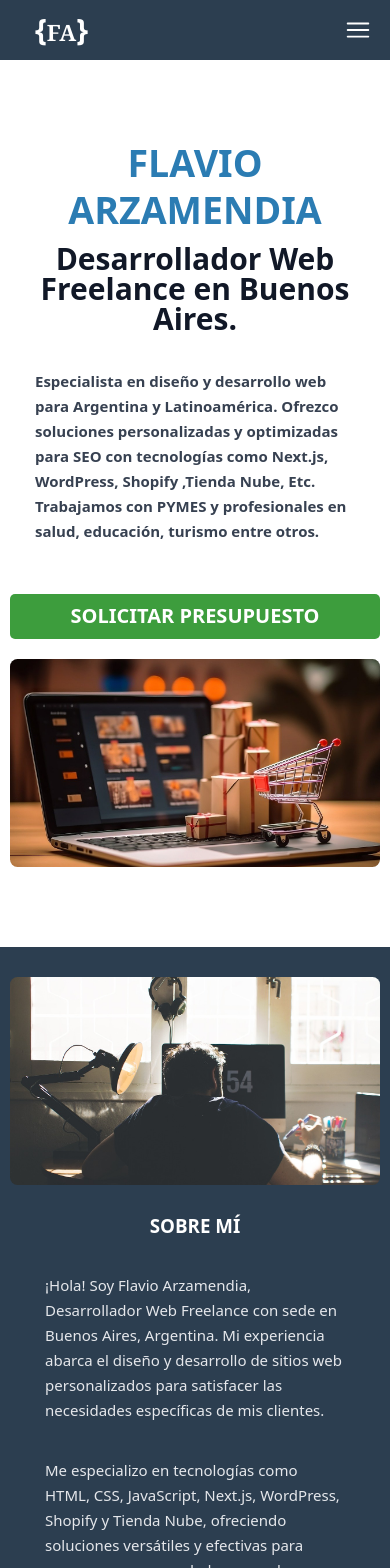
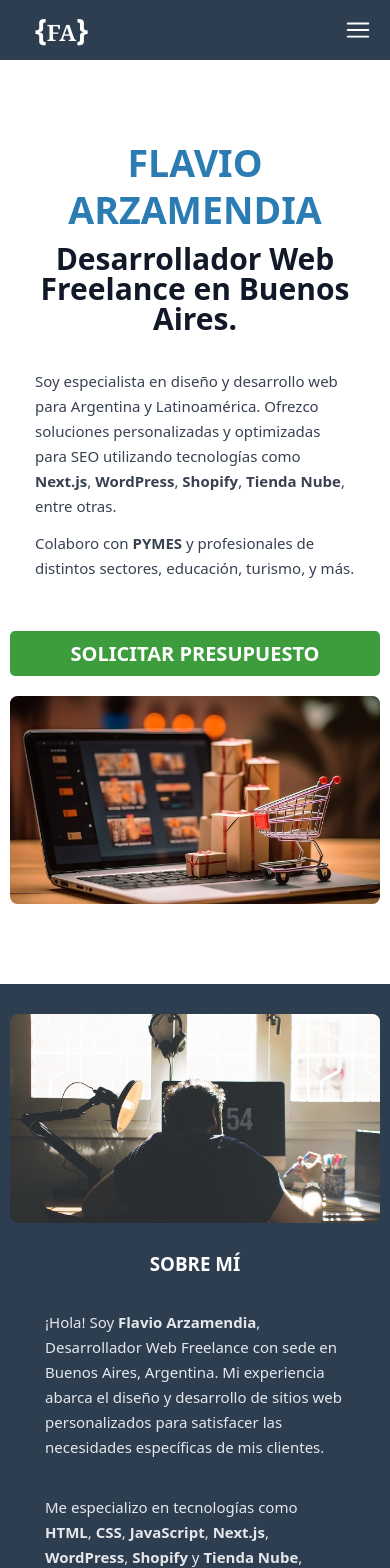
Before and after one commit to Flavioarzamendia/portfolionextjs-v.2, a Next.js app: page / in a window 390 px wide. Shown: the top 1568 px of the page. Built offline with nearby package versions, Linux system fonts and the light colour scheme.

Commit message:
arreglos

```diff
--- a/components/inicio.js
+++ b/components/inicio.js
@@ -31,8 +31,15 @@ const Inicio = () => {
               >Flavio Arzamendia <span className="block text-5xl normal-case text-gray-900 mt-4 font-semibold">
                 Desarrollador Web Freelance en Buenos Aires.</span>
               </h1>
-              <p className="text-2xl leading-10 md:text-3xl md:text-left md:p-0 mb-20   font-sans font-semibold  px-10" >
-              Especialista en diseño y desarrollo web para Argentina y Latinoamérica. Ofrezco soluciones personalizadas y optimizadas para SEO con tecnologías como Next.js, WordPress, Shopify ,Tienda Nube, Etc. Trabajamos con PYMES y profesionales en salud, educación, turismo entre otros.
+              <p className="text-2xl leading-10 md:text-3xl md:text-left md:p-0 mb-5   font-sans font-normal  px-10" >
+              Soy especialista en diseño y desarrollo web para Argentina y Latinoamérica.
+                Ofrezco soluciones personalizadas y optimizadas para SEO utilizando tecnologías como
+                <strong> Next.js</strong>, <strong> WordPress</strong>, <strong> Shopify</strong>,
+                <strong> Tienda Nube</strong>, entre otras.
+              </p>
+
+              <p className="text-2xl leading-10 md:text-3xl md:text-left md:p-0 mb-20   font-sans font-normal  px-10">
+              Colaboro con <strong>PYMES</strong> y profesionales de distintos sectores, educación, turismo, y más.
               </p>
 
               <div className="flex md  flex-col items-center space-y-8 md:flex-row md:space-y-0 md:space-x-4 w-full px-auto">
@@ -94,10 +101,11 @@ const Inicio = () => {
             <div className="flex-1 p-4 mx-10 text-center md:text-left">
               <h2 className="text-3xl md:text-5xl  text-center md:text-left  lg:text-5xl font-bold mb-14 uppercase">Sobre mí</h2>
               <p className="text-2xl md:text-3xl text-left text-gray-200 mb-14 leading-10">
-              ¡Hola! Soy Flavio Arzamendia, Desarrollador Web Freelance con sede en Buenos Aires, Argentina. Mi experiencia abarca el diseño y desarrollo de sitios web personalizados para satisfacer las necesidades específicas de mis clientes.
+              ¡Hola! Soy <strong>Flavio Arzamendia</strong>, Desarrollador Web Freelance con sede en Buenos Aires, Argentina. Mi experiencia abarca el diseño y desarrollo de sitios web personalizados para satisfacer las necesidades específicas de mis clientes.
               </p>
               <p className="text-2xl md:text-3xl text-left text-gray-200 mb-20 leading-10">
-              Me especializo en tecnologías como HTML, CSS, JavaScript, Next.js, WordPress, Shopify y Tienda Nube, ofreciendo soluciones versátiles y efectivas para empresas y emprendedores que buscan destacar en línea.
+              Me especializo en tecnologías como <strong>HTML</strong>, <strong>CSS</strong>, <strong>JavaScript</strong>, <strong>Next.js</strong>, <strong>WordPress</strong>, <strong>Shopify</strong> y <strong>Tienda Nube</strong>, ofreciendo soluciones versátiles y efectivas para empresas y emprendedores que buscan destacar en línea.
+
               </p>
               <p className="text-2xl md:text-3xl text-left text-gray-200 mb-20 leading-10">
               Mi enfoque va más allá de crear sitios web atractivos: desarrollo sitios responsivos, optimizados para SEO y centrados en la experiencia del usuario. Ofrezco funcionalidades avanzadas como formularios de contacto, registro, suscripción y e-commerce.
@@ -144,8 +152,11 @@ const Inicio = () => {
               />
               <div className="p-6 px-14 mt-10">
                 <h3 className="text-3xl lg:text-4xl font-bold mb-8 ">Servicios de Diseño y Desarrollo Web</h3>
+                <p className="text-gray-200 mb-4 text-2xl leading-10">
+                <strong>Desarrollo de Sitios Web Modernos y Funcionales:</strong> Utilizo <strong>HTML</strong>, <strong>CSS</strong>, <strong>JavaScript</strong> y frameworks como <strong>Next.js</strong> para diseñar soluciones web adaptadas a las necesidades de negocios locales e internacionales.
+                </p>
                 <p className="text-gray-200 mb-6 text-2xl leading-10">
-                Desarrollo de Sitios Web Modernos y Funcionales: Utilizo HTML, CSS, JavaScript y frameworks como Next.js para diseñar soluciones web adaptadas a las necesidades de negocios locales e internacionales. Atendemos a abogados, médicos, terapeutas, educadores online empresas de turismo y PyMES. Contacta a FA Desarrollo Web para crear un sitio web a medida, diseñado para impulsar tu crecimiento digital.
+                Atendemos a <strong>abogados</strong>, <strong>médicos</strong>, <strong>terapeutas</strong>, <strong>educadores online</strong>, <strong>empresas de turismo</strong> y <strong>PyMES</strong>. Contacta a <strong>FADesarrolloWeb</strong> para crear un sitio web a medida, diseñado para impulsar tu crecimiento digital.
                 </p>
 
 
@@ -169,10 +180,13 @@ const Inicio = () => {
               />
               <div className="p-6 px-14 mt-10">
                 <h3 className="text-3xl lg:text-4xl font-bold mb-10 ">Optimización de SEO</h3>
-                <p className="text-gray-200 mb-6 text-2xl leading-10">
-                Optimización SEO Local e Internacional: Mejora la visibilidad de tu sitio web con nuestras estrategias avanzadas de SEO. Realizamos análisis de palabras clave, optimización de contenido y técnicas de link building para atraer más tráfico a tu web. Nuestras estrategias SEO están diseñadas para profesionales como abogados, médicos, terapeutas, educadores online, empresas de turismo y PyMES, maximizando tu presencia en Google y otros motores de búsqueda.
+                <p className="text-gray-200 mb-4 text-2xl leading-10">
+                <strong>Optimización SEO Local e Internacional:</strong> Mejora la visibilidad de tu sitio web con nuestras estrategias avanzadas de SEO.
                 </p>
 
+                <p className="text-gray-200 mb-4 text-2xl leading-10">
+                Realizamos <strong>análisis de palabras clave</strong>, <strong>optimización de contenido</strong> y <strong>técnicas de link building</strong> para atraer más tráfico a tu web.
+                </p>
 
 
               </div>
@@ -194,8 +208,13 @@ const Inicio = () => {
               />
               <div className="p-6 px-14 mt-10">
                 <h3 className="text-3xl lg:text-4xl font-bold mb-10">Mantenimiento y Actualización</h3>
+                <p className="text-gray-200 mb-4 text-2xl leading-10">
+                <strong>Mantenimiento de Sitios Web:</strong> Garantizamos el óptimo funcionamiento de tu sitio web con nuestros servicios de <strong>actualización</strong>, <strong>soporte técnico</strong> y <strong>monitoreo continuo</strong>.
+                </p>
+
                 <p className="text-gray-200 mb-6 text-2xl leading-10">
-                Mantenimiento de Sitios Web: Garantizamos el óptimo funcionamiento de tu sitio web con nuestros servicios de actualización, soporte técnico y monitoreo continuo.En WordPress, Shopify, Tienda Nube y soluciones a medida, ofrecemos mantenimiento proactivo para PYMES y profesionales en Argentina y Latinoamérica.
+                En <strong>WordPress</strong>, <strong>Shopify</strong>, <strong>Tienda Nube</strong> y soluciones a medida, ofrecemos <strong>mantenimiento proactivo</strong> para <strong>PYMES</strong> y profesionales en <strong>Argentina</strong> y <strong>Latinoamérica</strong>.
+
                 </p>
 
               </div>
--- a/components/ofrece.js
+++ b/components/ofrece.js
@@ -9,21 +9,27 @@ const   Ofrece = () => {
         <div className="container px-4 md:px-6">
           <div className="grid gap-6 lg:grid-cols-2">
             <div className="flex flex-col justify-center space-y-4 px-10 ">
-              <div className="space-y-5 mb-10 md:mb-20 ">
-                <div className=" mb-10 md:mb-20">
-                <h1 className="text-4xl text-[#2B7CB3] font-bold md:text-5xl lg:text-7xl mb-10">
-                Soluciones Personalizadas a Medida
+              <div className="space-y-5 mb-10 md:mb-10 ">
+                <div className=" mb-10 md:mb-10">
+                <h1 className="text-4xl text-[#2B7CB3] font-bold md:text-5xl lg:text-7xl mb-20">
+                Desarrollo Web para tu Negocio
                 </h1>
-                <h2 className="text-2xl md:text-4xl font-bold text-gray-900 uppercase ">Desarrollo Web para tu Negocio</h2>
+
                 </div>
 
 
-                <div className=" space-y-4 md:space-y-10 ">
+                <div className=" space-y-4 md:space-y-6 font-normal">
                 <p className="max-w-[600px] text-gray-800 text-2xl md:text-3xl -gray-400 leading-10">
-                Ofrezco servicios de desarrollo web freelance en Buenos Aires, diseñados específicamente para resaltar tu negocio en línea. Utilizo tecnologías modernas como Next.js y WordPress para asegurar un rendimiento óptimo y máxima seguridad. Mi enfoque personalizado consiste en comprender tus objetivos y crear un sitio web a medida que incluye diseño web responsivo y optimización SEO avanzada.
+                Ofrezco <strong>servicios de desarrollo web freelance en Buenos Aires</strong>, diseñados específicamente para resaltar tu negocio en línea. Utilizo tecnologías modernas como <strong>Next.js</strong> y <strong>WordPress</strong> para asegurar un rendimiento óptimo y máxima seguridad.
                 </p>
+
                 <p className="max-w-[600px] text-gray-800 text-2xl md:text-3xl -gray-400 leading-10">
-                Trabajo contigo para establecer una presencia en línea efectiva y funcional, aplicando estrategias de desarrollo web y SEO personalizadas. Estas estrategias están diseñadas para ayudarte a sobresalir en tu mercado específico y lograr un crecimiento sostenible en línea.
+                Mi enfoque personalizado consiste en <strong>comprender tus objetivos</strong> y crear un sitio web a medida que incluye <strong>diseño web responsivo</strong> y <strong>optimización SEO avanzada</strong>.
+
+                </p>
+
+                <p className="max-w-[600px] text-gray-800 text-2xl md:text-3xl -gray-400 leading-10">
+                Trabajo contigo para establecer una <strong>presencia en línea efectiva y funcional</strong>, aplicando estrategias de desarrollo web y SEO personalizadas. Estas estrategias están diseñadas para ayudarte a <strong>sobresalir en tu mercado específico</strong> y lograr un <strong>crecimiento sostenible en línea</strong>.
                 </p>
                 </div>
 
```
Also changed, not shown: analyze/nodejs.html (+3 -3 lines).
